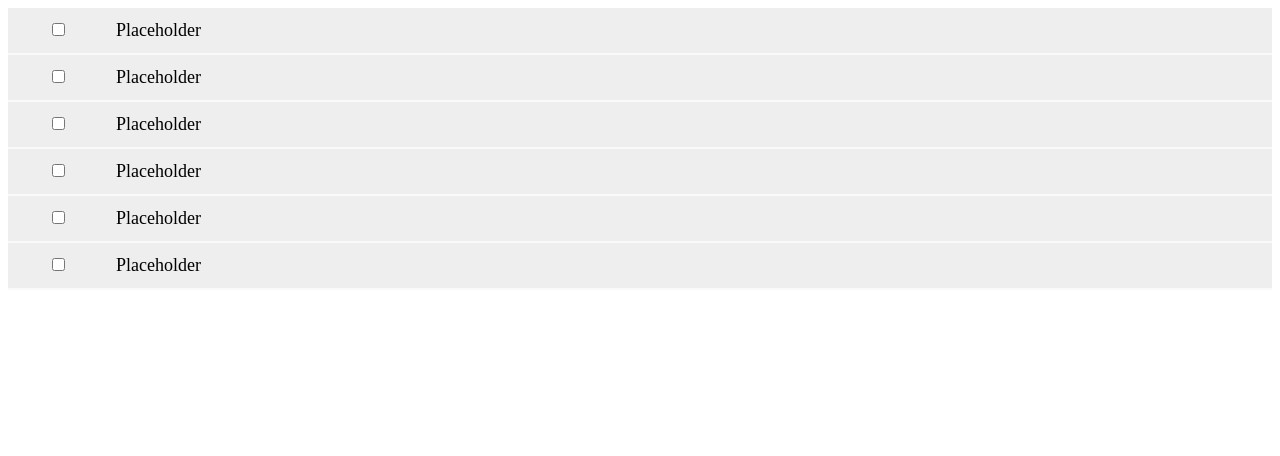
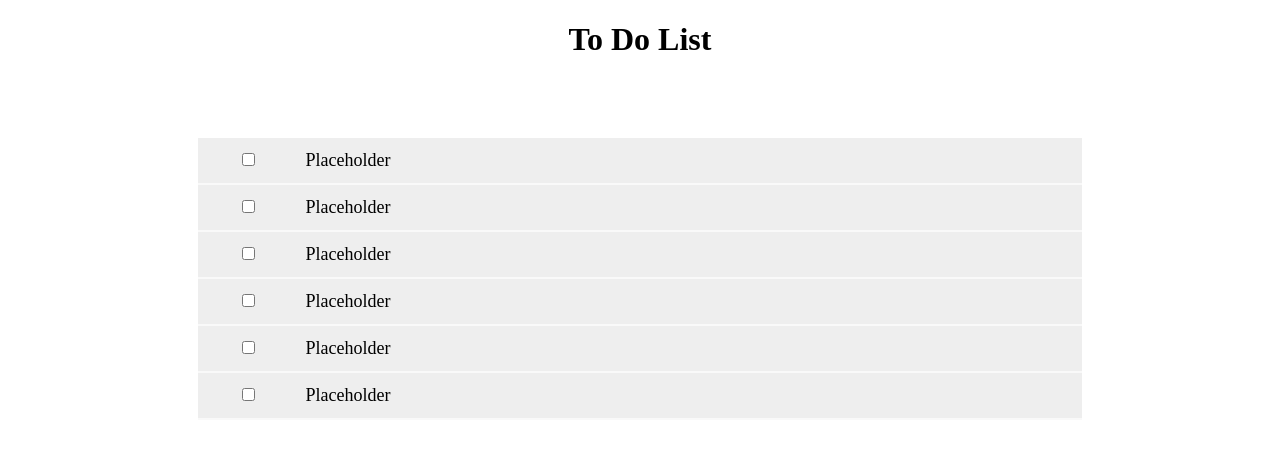
Before and after one commit to thesrsakabuvttchi/app, a React (Create React App) app: page / in a window 1280 px wide. Shown: the top 456 px of the page. Built offline with nearby package versions, Linux system fonts and the light colour scheme.

Commit message:
v 1.0.0.1

```diff
--- a/src/App.js
+++ b/src/App.js
@@ -5,7 +5,8 @@
 function App() {
   return (
     <div>
-      <ul>
+      <h1>To Do List</h1>
+      <ul id = 'box'>
       <ToDo />
       <ToDo />
       <ToDo />
--- a/src/index.css
+++ b/src/index.css
@@ -4,10 +4,16 @@
   box-sizing: border-box;
 }
 
+h1{
+  text-align: center;
+}
+
 /* Remove margins and padding from the list */
 ul {
-  margin: 0;
+  margin: 5rem auto;
   padding: 0;
+  list-style: none;
+  max-width: 70%;
 }
 
 /* Style the list items */
```
Also changed, not shown: 1 other file (tests, documents, lock files or other folders).
